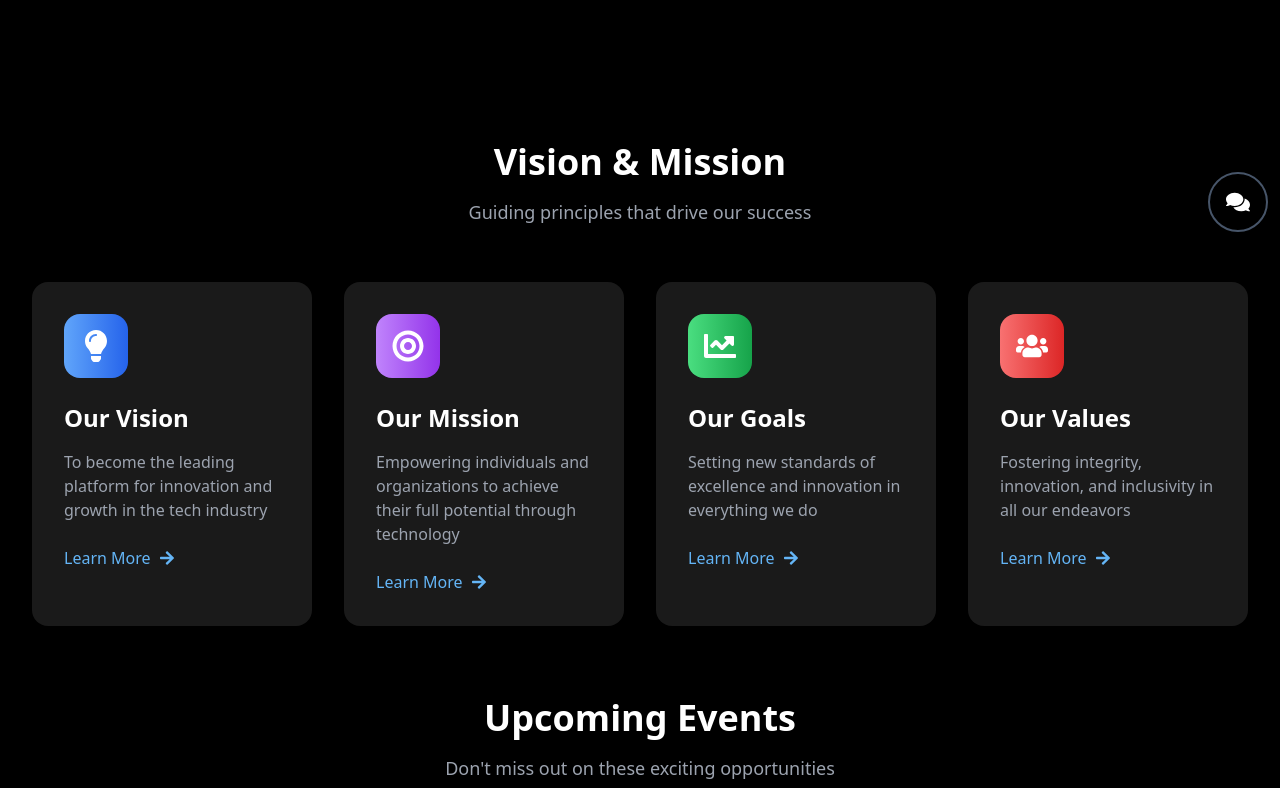
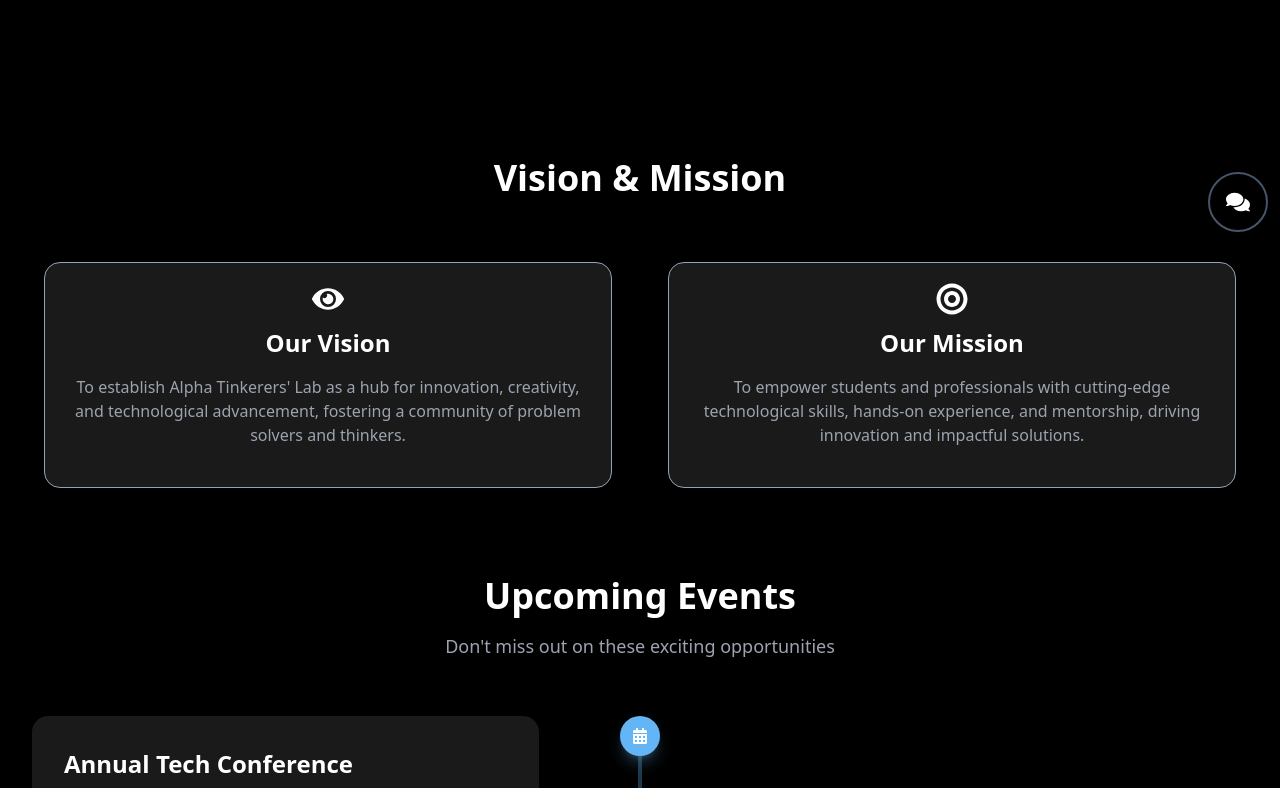
Before and after one commit to Hemanth-4301/alpha, a React (Vite) app: page /#/ in a window 1280 px wide. Shown: the part 552-1340 px from the top of the page. Built offline with nearby package versions, Linux system fonts and the light colour scheme.

Commit message:
first chnages

```diff
--- a/src/App.css
+++ b/src/App.css
@@ -80,11 +80,11 @@
 
 @media (max-width: 768px) {
   .carousel-container {
-    padding: 40px;
+    padding: 15px;
   }
 
   .carousel-image {
-    max-height: 300px;
+    max-height: 350px;
   }
 
   .image-description {
@@ -100,7 +100,7 @@
 
 @media (max-width: 480px) {
   .carousel-image {
-    max-height: 200px;
+    max-height: 250px;
     margin-bottom: 20px;
   }
 
--- a/src/components/About.jsx
+++ b/src/components/About.jsx
@@ -21,7 +21,12 @@
           />
         </div>
 
-        <div className="lg:w-1/2 mt-2 lg:mt-0 text-center lg:text-left">
+        <motion.div
+          initial={{ y: 200 }}
+          whileInView={{ y: 0 }}
+          transition={{ duration: 0.6, type: "spring", stiffness: 100 }}
+          className="lg:w-1/2 mt-2 lg:mt-0 text-center lg:text-left"
+        >
           <h1 className="text-4xl lg:text-5xl font-bold text-white mb-6 leading-[50px]">
             About ALPHA Tinkerers' Lab
           </h1>
@@ -33,7 +38,7 @@
             cutting-edge technologies, our lab is the perfect place for
             tinkerers to thrive. Join us and turn your ideas into reality!
           </p>
-        </div>
+        </motion.div>
       </div>
     </section>
   );
--- a/src/components/Events.jsx
+++ b/src/components/Events.jsx
@@ -29,7 +29,7 @@
   return (
     <section
       id="events"
-      className="py-10 md:py-14 bg-primary-black overflow-hidden "
+      className="py-2 md:py-14 bg-primary-black overflow-hidden "
     >
       <div className="max-w-7xl mx-auto px-4 sm:px-6 lg:px-8">
         <motion.div
@@ -54,7 +54,7 @@
               key={event.title}
               initial={{ opacity: 0, x: index % 2 === 0 ? -100 : 100 }}
               whileInView={{ opacity: 1, x: 0 }}
-              transition={{ duration: 0.6 }}
+              transition={{ duration: 0.6, type: "spring", stiffness: 90 }}
               className={`flex flex-col sm:flex-row items-center sm:items-stretch justify-between mb-12 sm:mb-16 ${
                 index % 2 === 0 ? "sm:flex-row-reverse" : ""
               }`}
--- a/src/components/Hero.jsx
+++ b/src/components/Hero.jsx
@@ -18,7 +18,8 @@
           transition={{
             duration: 0.6,
             ease: "easeOut",
-            stiffness: 300,
+            type: "spring",
+            stiffness: 200,
           }}
           className="md:w-1/2 text-center md:text-left"
         >
@@ -65,7 +66,8 @@
           transition={{
             duration: 0.8,
             ease: "easeOut",
-            stiffness: 300,
+            stiffness: 200,
+            type: "spring",
           }}
           className="md:w-1/2 flex justify-center"
         >
--- a/src/components/Highlights.jsx
+++ b/src/components/Highlights.jsx
@@ -20,10 +20,6 @@
     {
       src: h2,
       alt: "Image 2",
-    },
-    {
-      src: h3,
-      alt: "Image 3",
     },
   ];
 
@@ -51,13 +47,11 @@
           {images.map((image, index) => (
             <div key={index} className="carousel-slide">
               <motion.img
-                initial={{ scale: 0.8, y: -100 }}
-                whileInView={{ scale: 1, y: 0 }}
-                transition={{ duration: 5, type: "spring", stiffness: 100 }}
+                initial={{ y: -10 }}
+                whileInView={{ y: 0 }}
+                transition={{ duration: 0.6 }}
                 src={image.src}
                 alt={image.alt}
-                height={400}
-                width={400}
                 className="carousel-image border-1 border-slate-500"
               />
             </div>
--- a/src/components/Team.jsx
+++ b/src/components/Team.jsx
@@ -2,11 +2,11 @@
 import i1 from "../assets/team_members/Niroop NR.jpg";
 import i2 from "../assets/team_members/Suraj G Rao .png";
 import i3 from "../assets/team_members/Karthikeya S.jpg";
-import i4 from "../assets/team_members/Abhishek.jpg";
+import i4 from "../assets/team_members/Hemanth Kumar.jpg";
 import i5 from "../assets/team_members/Hanok John .jpg";
 import i6 from "../assets/team_members/Kotha Jyothi Venkata Sai sankar.jpg";
 import i7 from "../assets/team_members/Sanjeev .jpg";
-import i8 from "../assets/team_members/Hemanth Kumar.jpg";
+import i8 from "../assets/team_members/Abhishek.jpg";
 
 const teamMembers = [
   {
@@ -25,7 +25,7 @@
     image: i3,
   },
   {
-    name: "Abhishek",
+    name: "Hemanth ",
     role: "Student Council Member",
     image: i4,
   },
@@ -45,7 +45,7 @@
     image: i7,
   },
   {
-    name: "Hemanth ",
+    name: "Abhishek",
     role: "Student Council Member",
     image: i8,
   },
@@ -80,7 +80,12 @@
               initial={{ opacity: 0, y: 20 }}
               whileInView={{ opacity: 1, y: 0 }}
               whileHover={{ y: -20 }}
-              transition={{ duration: 0.1, delay: index * 0.1 }}
+              transition={{
+                duration: 0.1,
+                delay: index * 0.1,
+                type: "spring",
+                stiffness: 200,
+              }}
               viewport={{ once: true }}
               className="group"
             >
--- a/src/components/Vision.jsx
+++ b/src/components/Vision.jsx
@@ -1,73 +1,55 @@
 import { motion } from "framer-motion";
-import {
-  FaLightbulb,
-  FaBullseye,
-  FaChartLine,
-  FaUsers,
-  FaArrowRight,
-} from "react-icons/fa";
+import { FaEye, FaBullseye } from "react-icons/fa";
 
 const visionCards = [
   {
     title: "Our Vision",
     description:
-      "To become the leading platform for innovation and growth in the tech industry",
-    icon: FaLightbulb,
-    color: "from-blue-400 to-blue-600",
+      "To establish Alpha Tinkerers' Lab as a hub for innovation, creativity, and technological advancement, fostering a community of problem solvers and thinkers.",
+    icon: FaEye,
   },
   {
     title: "Our Mission",
     description:
-      "Empowering individuals and organizations to achieve their full potential through technology",
+      "To empower students and professionals with cutting-edge technological skills, hands-on experience, and mentorship, driving innovation and impactful solutions.",
     icon: FaBullseye,
-    color: "from-purple-400 to-purple-600",
-  },
-  {
-    title: "Our Goals",
-    description:
-      "Setting new standards of excellence and innovation in everything we do",
-    icon: FaChartLine,
-    color: "from-green-400 to-green-600",
-  },
-  {
-    title: "Our Values",
-    description:
-      "Fostering integrity, innovation, and inclusivity in all our endeavors",
-    icon: FaUsers,
-    color: "from-red-400 to-red-600",
   },
 ];
 
 const Vision = () => {
   return (
-    <section id="vision" className="py-16 md:py-4 bg-primary-black">
+    <section id="vision" className="py-20 md:py-8 bg-primary-black">
       <div className="max-w-7xl mx-auto px-4 sm:px-6 lg:px-8">
         <motion.div
           initial={{ opacity: 0, y: 20 }}
           whileInView={{ opacity: 1, y: 0 }}
           transition={{ duration: 0.6 }}
-          className="text-center mb-14"
+          className="text-center mb-16"
         >
           <h2 className="text-4xl font-bold text-white mb-4">
             Vision & Mission
           </h2>
-          <p className="text-gray-400 text-lg">
-            Guiding principles that drive our success
-          </p>
         </motion.div>
 
-        <div className="grid md:grid-cols-2 lg:grid-cols-4 gap-8">
+        <div className="grid md:grid-cols-2 gap-8">
           {visionCards.map((card, index) => (
             <motion.div
               key={card.title}
-              initial={{ opacity: 0, y: 20 }}
+              initial={{ opacity: 0, y: 40 }}
               whileInView={{ opacity: 1, y: 0 }}
-              transition={{ duration: 0.6, delay: index * 0.1 }}
+              transition={{
+                duration: 0.6,
+                delay: index * 0.1,
+                type: "spring",
+                stiffness: 100,
+              }}
               className="group"
             >
-              <div className="bg-primary-darkGray rounded-2xl p-8 h-full shadow-xl transition-transform duration-300 group-hover:-translate-y-2">
+              <div className="bg-primary-darkGray border mx-3 flex flex-col justify-center items-center text-center border-slate-400 rounded-2xl p-4 h-full shadow-xl transition-transform duration-300 group-hover:-translate-y-2">
                 <div
-                  className={`w-16 h-16 rounded-2xl bg-gradient-to-r ${card.color} flex items-center justify-center mb-6 transform transition-transform group-hover:scale-110`}
+                  className={
+                    "w-10 h-10 rounded-2xl bg-gradient-to-r flex items-center justify-center mb-2 transform transition-transform group-hover:scale-110"
+                  }
                 >
                   <card.icon size={32} className="text-white" />
                 </div>
@@ -75,10 +57,6 @@
                   {card.title}
                 </h3>
                 <p className="text-gray-400 mb-6">{card.description}</p>
-                <button className="flex items-center text-primary-lightBlue group-hover:text-white transition-colors">
-                  Learn More{" "}
-                  <FaArrowRight className="ml-2 group-hover:translate-x-2 transition-transform" />
-                </button>
               </div>
             </motion.div>
           ))}
```
Also changed, not shown: src/assets/team_members/Hemanth Kumar.jpg.
